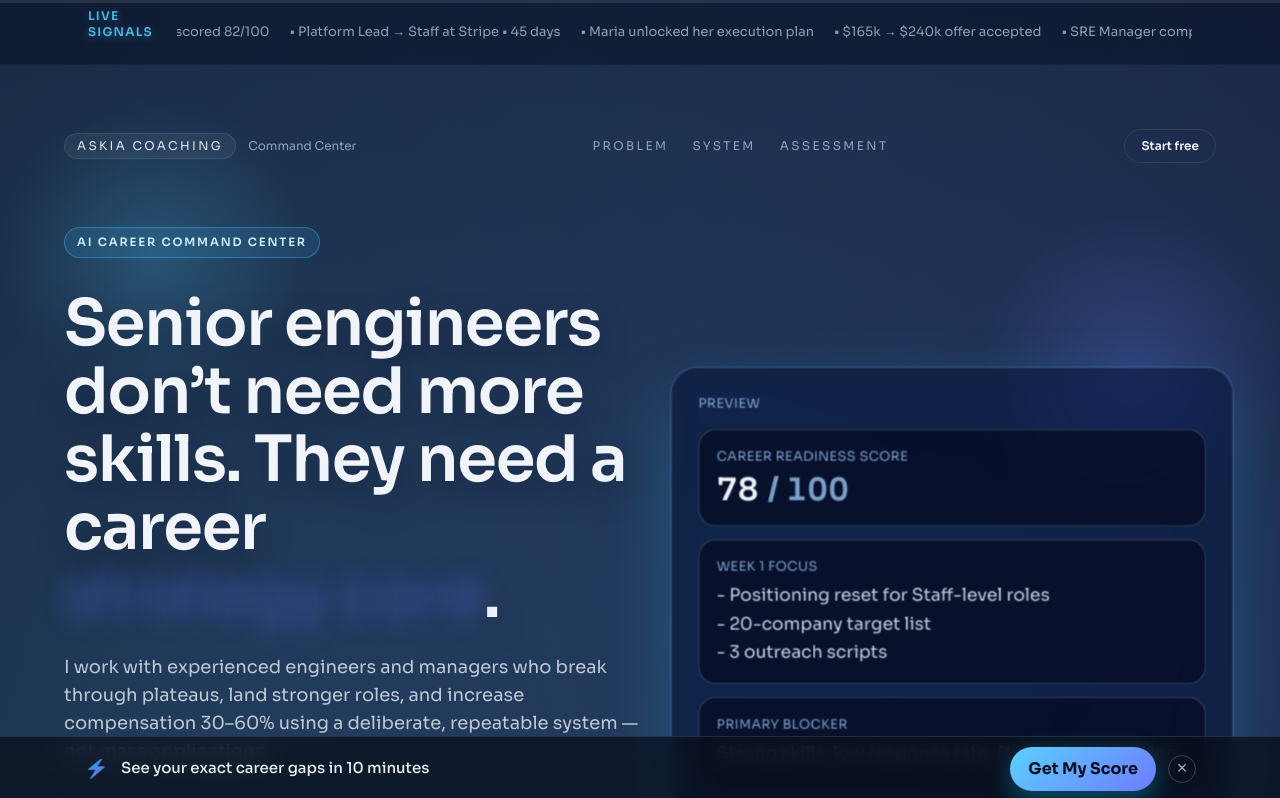
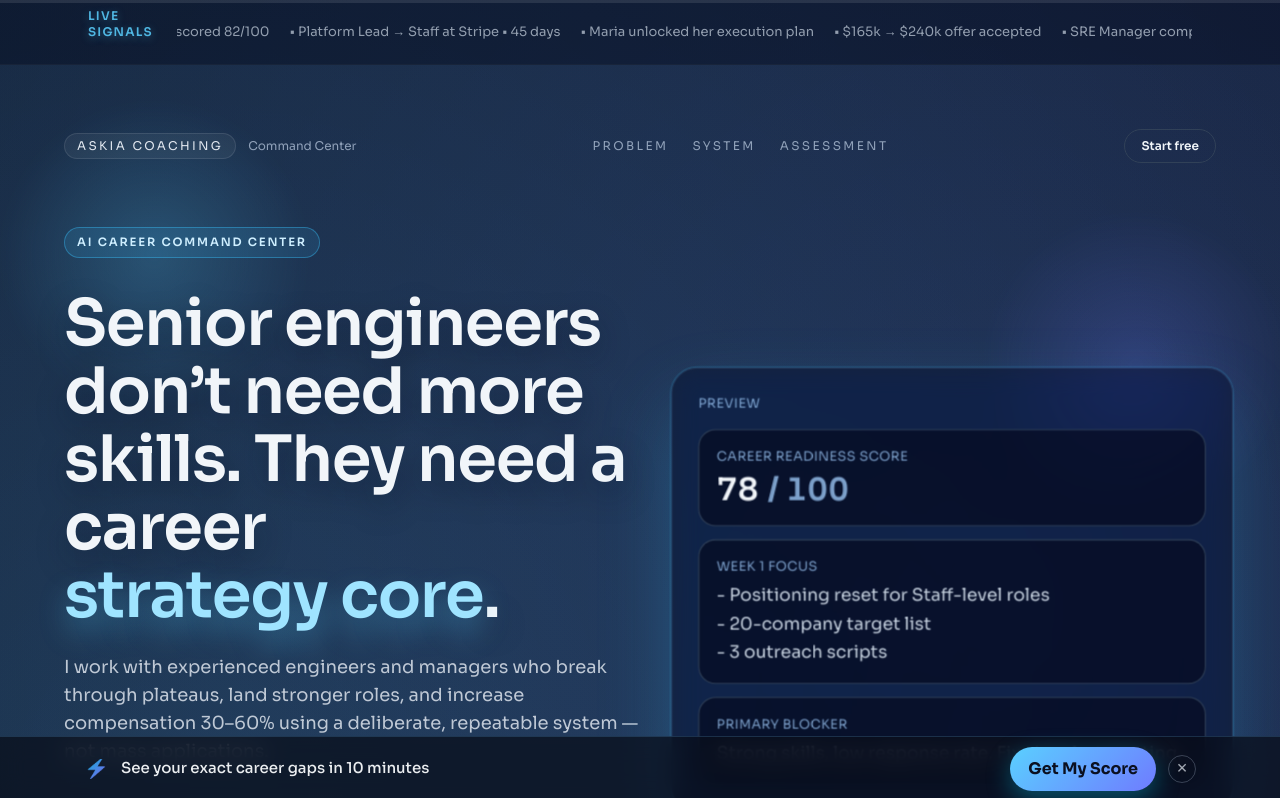
Before and after one commit to machinesandcloud/job-search-system, a Next.js app: page /job-search-system in a window 1280 px wide. Shown: the top 798 px of the page. Built offline with nearby package versions, Linux system fonts and the light colour scheme; no server answers.

Commit message:
Make rotating word crisp with solid ink

```diff
--- a/src/app/globals.css
+++ b/src/app/globals.css
@@ -223,9 +223,17 @@ body {
   min-width: 8ch;
 }
 
+.cmd-rotator-ink {
+  color: #9fe4ff;
+  text-shadow: 0 14px 28px rgba(90, 208, 255, 0.35);
+}
+
 .cmd-rotator-word {
   display: inline-block;
   transition: opacity 0.35s ease;
+  backface-visibility: hidden;
+  -webkit-font-smoothing: antialiased;
+  will-change: opacity;
 }
 
 .cmd-rotator-word.is-out {
--- a/src/app/job-search-system/page.tsx
+++ b/src/app/job-search-system/page.tsx
@@ -119,7 +119,7 @@ export default function JobSearchLanding() {
             <div className="space-y-6">
               <h1 className="cmd-title cmd-hero-title max-w-2xl text-[clamp(2.4rem,6vw,4rem)] font-semibold text-slate-100 md:text-[clamp(3.2rem,5vw,4.2rem)]">
                 Senior engineers don’t need more skills. They need a career{" "}
-                <span className="cmd-gradient-strong">
+                <span className="cmd-rotator-ink">
                   <RotatingWords words={systemSynonyms} />
                 </span>
                 .
```
